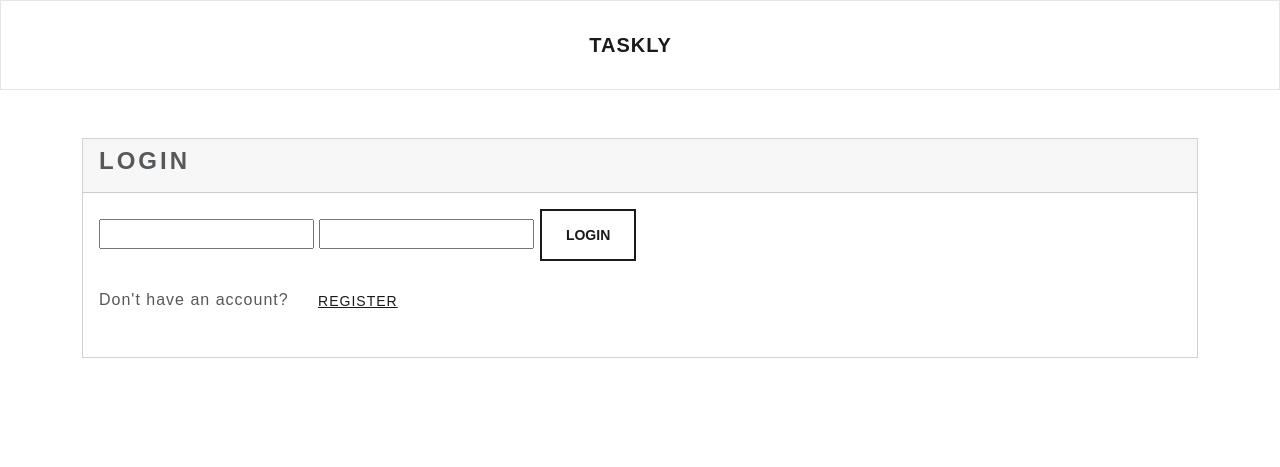
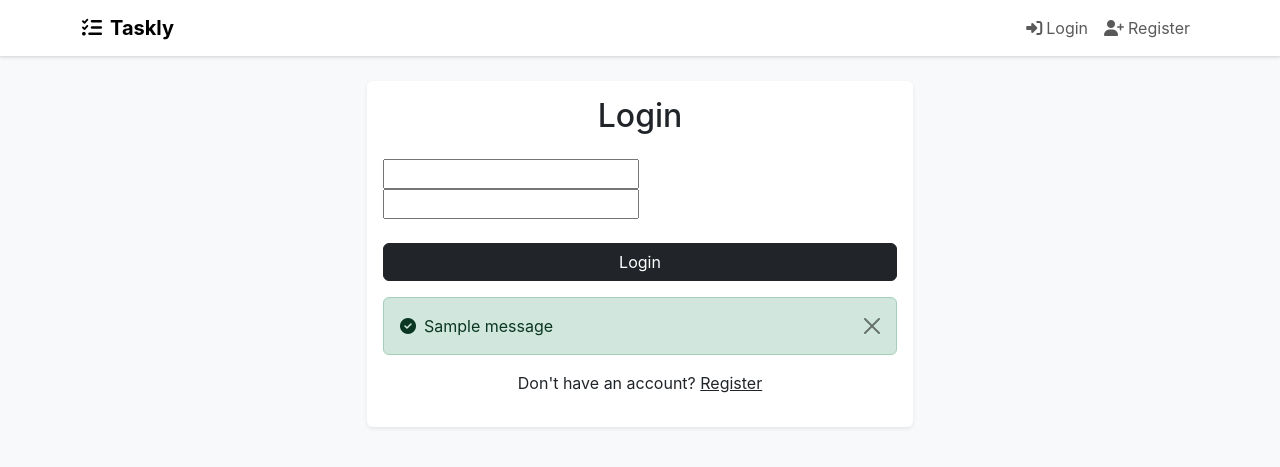
Before and after one commit to aralsen/django-projects, a Django app: template Taskly/templates/login.html in a window 1280 px wide. Shown: the top 467 px of the page. Run offline with Django 5.2, Linux system fonts and the light colour scheme; the template is opened without the code that fills it, so the values that code supplies are empty, except form fields; tables that the repository leaves empty hold one stand-in row (values such as "Sample post"); one stand-in notice (Sample message) is shown; form fields are guessed from the names that the template uses; some libraries are stand-ins or nearby versions.

Commit message:
feat: UI improvements

```diff
--- a/Taskly/static/css/styles.css
+++ b/Taskly/static/css/styles.css
@@ -1,23 +1,39 @@
 body {
-    font-family: 'Arial', sans-serif;
+    font-family: -apple-system, BlinkMacSystemFont, 'Segoe UI', 'Roboto', 'Oxygen', 'Ubuntu', 'Cantarell', 'Fira Sans', 'Droid Sans', 'Helvetica Neue', sans-serif;
+    color: #333;
+    background-color: #f8f9fa;
 }
 
-.navbar-brand {
-    font-weight: bold;
+.navbar {
+    box-shadow: 0 1px 3px rgba(0, 0, 0, 0.1);
 }
 
-.hero {
-    background-image: linear-gradient(45deg, #007bff, #6610f2);
+.card {
+    border: none;
+    box-shadow: 0 1px 3px rgba(0, 0, 0, 0.1);
+    transition: box-shadow 0.3s ease-in-out;
 }
 
-.features .card {
-    transition: transform 0.3s ease-in-out;
+.card:hover {
+    box-shadow: 0 4px 6px rgba(0, 0, 0, 0.1);
 }
 
-.features .card:hover {
-    transform: translateY(-5px);
+.btn-primary {
+    background-color: #000;
+    border-color: #000;
 }
 
-.cta {
-    background-color: #f8f9fa;
+.btn-primary:hover {
+    background-color: #333;
+    border-color: #333;
 }
+
+.btn-outline-primary {
+    color: #000;
+    border-color: #000;
+}
+
+.btn-outline-primary:hover {
+    background-color: #000;
+    color: #fff;
+}
--- a/Taskly/templates/login.html
+++ b/Taskly/templates/login.html
@@ -1,43 +1,34 @@
+{% extends 'profile/base.html' %}
 {% load static %}
 {% load crispy_forms_tags %}
-<!DOCTYPE html>
-<html lang="en">
-<head>
-    <meta charset="utf-8" />
-    <meta name="viewport" content="width=device-width, initial-scale=1, maximum-scale=1"/>
-    <link rel="stylesheet" href="https://bootswatch.com/5/lux/bootstrap.min.css">
-    <link rel="stylesheet" href="https://cdnjs.cloudflare.com/ajax/libs/font-awesome/4.7.0/css/font-awesome.min.css">
-    <link rel="stylesheet" href="{% static 'css/styles.css' %}">
-    <title>Taskly - Login</title>
-</head>
-<body>
-{% include 'pre-base.html' %}
-<div class="container mt-5">
-    <div class="card">
-        <div class="card-header">
-            <h3>Login</h3>
-        </div>
+
+{% block content %}
+<div class="row justify-content-center">
+    <div class="col-md-6">
+        <div class="card shadow-sm">
             <div class="card-body">
+                <h2 class="text-center mb-4">Login</h2>
                 <form method="POST" autocomplete="off">
                     {% csrf_token %}
                     {{ form.username|as_crispy_field }}
                     {{ form.password|as_crispy_field }}
-                <button type="submit" class="btn btn-outline-primary">Login</button>
+                    <div class="d-grid gap-2 mt-4">
+                        <button type="submit" class="btn btn-dark">Login</button>
+                    </div>
                 </form>
                 {% for message in messages %}
                     {% if message.level == DEFAULT_MESSAGE_LEVELS.SUCCESS %}
-                    <div class="alert alert-success alert-fixed">
-                        <i class="fa fa-check" aria-hidden="true"></i> &nbsp; {{ message }}
+                        <div class="alert alert-success alert-dismissible fade show mt-3" role="alert">
+                            <i class="fas fa-check-circle me-2"></i>{{ message }}
+                            <button type="button" class="btn-close" data-bs-dismiss="alert" aria-label="Close"></button>
                         </div>
                     {% endif %}
                 {% endfor %}
-            <div class="mt-3">
-                <p>Don't have an account? <a href="/register" class="btn btn-link">Register</a></p>
+                <div class="text-center mt-3">
+                    <p>Don't have an account? <a href="{% url 'register' %}" class="text-dark">Register</a></p>
                 </div>
             </div>
         </div>
     </div>
-<script src="{% static 'js/app.js' %}"></script>
-<script src="https://code.jquery.com/jquery-3.3.1.min.js"  crossorigin="anonymous"></script>
-</body>
-</html>
+</div>
+{% endblock %}
--- a/Taskly/templates/profile/base.html
+++ b/Taskly/templates/profile/base.html
@@ -1,43 +1,57 @@
-<nav class="navbar navbar-expand-lg navbar-light bg-light justify-content-center">
-    <a class="navbar-brand main-heading">
-        &nbsp; Taskly
+<!DOCTYPE html>
+<html lang="en">
+<head>
+    <meta charset="utf-8">
+    <meta name="viewport" content="width=device-width, initial-scale=1">
+    <title>Taskly</title>
+    {% load static %}
+    <link href="https://cdn.jsdelivr.net/npm/bootstrap@5.3.0/dist/css/bootstrap.min.css" rel="stylesheet">
+    <link href="https://cdnjs.cloudflare.com/ajax/libs/font-awesome/6.4.0/css/all.min.css" rel="stylesheet">
+    <link href="{% static 'css/styles.css' %}" rel="stylesheet">
+</head>
+<body class="bg-light">
+    <nav class="navbar navbar-expand-lg navbar-light bg-white border-bottom">
+        <div class="container">
+            <a class="navbar-brand fw-bold" {% if user.is_authenticated %}href="{% url 'dashboard' %}"{% endif %}>
+                <i class="fas fa-tasks me-2"></i>Taskly
             </a>
-    <button
-            class="navbar-toggler"
-            type="button"
-            data-toggle="collapse"
-            data-target="#navbarNavDropdown"
-            aria-controls="navbarNavDropdown"
-            aria-expanded="false"
-            aria-label="Toggle navigation"
-    >
+            <button class="navbar-toggler" type="button" data-bs-toggle="collapse" data-bs-target="#navbarNav" aria-controls="navbarNav" aria-expanded="false" aria-label="Toggle navigation">
                 <span class="navbar-toggler-icon"></span>
             </button>
-    <div class="collapse navbar-collapse text-center" id="navbarNavDropdown">
-        <ul class="navbar-nav ml-auto">
-            &nbsp;     &nbsp;     &nbsp;
+            <div class="collapse navbar-collapse" id="navbarNav">
+                <ul class="navbar-nav ms-auto">
+                    {% if user.is_authenticated %}
                         <li class="nav-item">
-                <a class="btn btn-outline-primary navbar-btn" type="button" href="{% url 'dashboard' %}">Dashboard</a>
+                            <a class="nav-link" href="{% url 'dashboard' %}"><i class="fas fa-home me-1"></i>Dashboard</a>
                         </li>
-            &nbsp;     &nbsp;     &nbsp;
                         <li class="nav-item">
-                <a class="btn btn-outline-primary navbar-btn" type="button" href="{% url 'create-task' %}">Create task</a>
+                            <a class="nav-link" href="{% url 'create-task' %}"><i class="fas fa-plus me-1"></i>Create Task</a>
                         </li>
-            &nbsp;     &nbsp;     &nbsp;
                         <li class="nav-item">
-                <a class="btn btn-outline-primary navbar-btn" type="button" href="{% url 'view-tasks' %}">View tasks</a>
+                            <a class="nav-link" href="{% url 'view-tasks' %}"><i class="fas fa-list me-1"></i>View Tasks</a>
                         </li>
-            &nbsp;     &nbsp;     &nbsp;
                         <li class="nav-item">
-                <a class="btn btn-outline-danger navbar-btn" type="button" href="{% url 'logout' %}">Logout</a>
+                            <a class="nav-link text-danger" href="{% url 'logout' %}"><i class="fas fa-sign-out-alt me-1"></i>Logout</a>
                         </li>
-            &nbsp;     &nbsp;     &nbsp;
+                    {% else %}
+                        <li class="nav-item">
+                            <a class="nav-link" href="{% url 'login' %}"><i class="fas fa-sign-in-alt me-1"></i>Login</a>
+                        </li>
+                        <li class="nav-item">
+                            <a class="nav-link" href="{% url 'register' %}"><i class="fas fa-user-plus me-1"></i>Register</a>
+                        </li>
+                    {% endif %}
                 </ul>
+            </div>
         </div>
     </nav>
 
-<script src="https://code.jquery.com/jquery-3.3.1.min.js"  crossorigin="anonymous"></script>
-<script src="https://stackpath.bootstrapcdn.com/bootstrap/4.5.0/js/bootstrap.min.js"
-        integrity="sha384-OgVRvuATP1z7JjHLkuOU7Xw704+h835Lr+6QL9UvYjZE3Ipu6Tp75j7Bh/kR0JKI"
-        crossorigin="anonymous">
-</script>
+    <div class="container mt-4">
+        {% block content %}
+        {% endblock %}
+    </div>
+
+    <script src="https://cdn.jsdelivr.net/npm/bootstrap@5.3.0/dist/js/bootstrap.bundle.min.js"></script>
+    <script src="{% static 'js/app.js' %}"></script>
+</body>
+</html>
```
Also changed, not shown: Taskly/templates/index.html (+15 -10 lines), Taskly/templates/profile/dashboard.html (+51 -16 lines), Taskly/templates/register.html (+14 -21 lines). Lines whose indentation alone changed are shown as unchanged.
